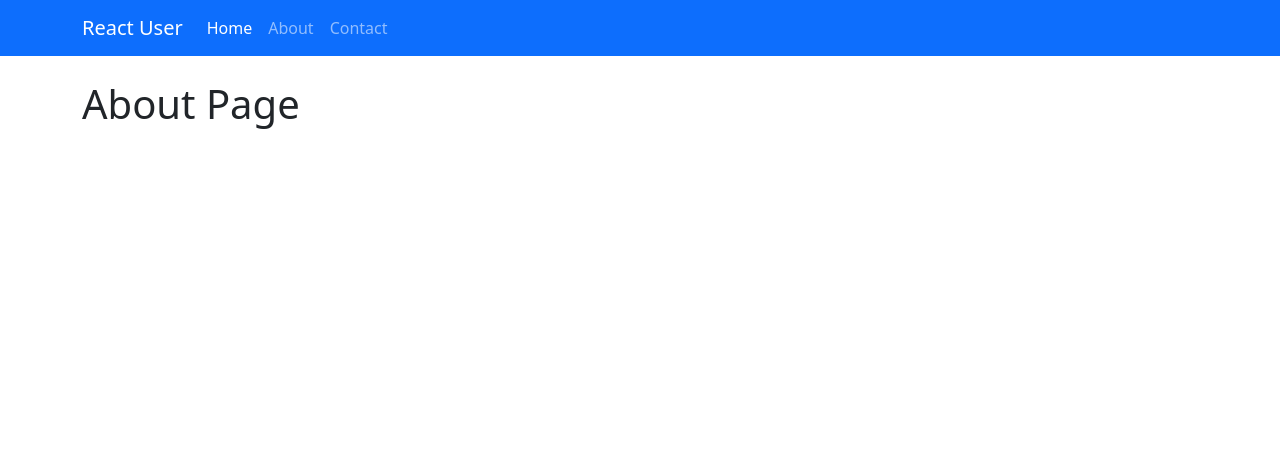
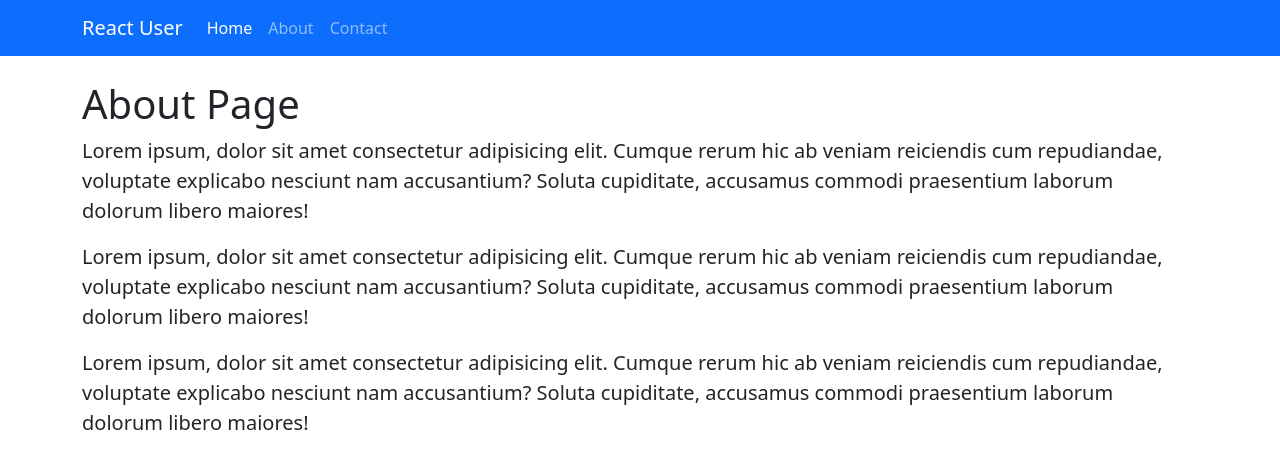
Before and after one commit to sabrina-32-SUST/CRUD-ASSIGNMENT, a React (Create React App) app in the folder assignment/: page /about in a window 1280 px wide. Shown: the top 468 px of the page. Built offline with nearby package versions, Linux system fonts and the light colour scheme.

Commit message:
about  page updated

```diff
--- a/assignment/src/component/layout/navbar.js
+++ b/assignment/src/component/layout/navbar.js
@@ -1,5 +1,5 @@
 import React from "react";
-
+import {Link} from "react-router-dom";
 
 const Navbar = () => {
     return (
--- a/assignment/src/component/pages/about.js
+++ b/assignment/src/component/pages/about.js
@@ -1,10 +1,24 @@
 import React from "react";
 
-const About = () =>{
+const About = () => {
   return (
     <div className="container">
       <div className="py-4">
         <h1>About Page</h1>
+        <p className="lead">
+          Lorem ipsum, dolor sit amet consectetur adipisicing elit. Cumque rerum
+          hic ab veniam reiciendis cum repudiandae, voluptate explicabo nesciunt
+          nam accusantium? Soluta cupiditate, accusamus commodi praesentium
+          laborum dolorum libero maiores!
+        </p>
+
+        <p className="lead">
+          Lorem ipsum, dolor sit amet consectetur adipisicing elit. Cumque rerum
+          hic ab veniam reiciendis cum repudiandae, voluptate explicabo nesciunt
+          nam accusantium? Soluta cupiditate, accusamus commodi praesentium
+          laborum dolorum libero maiores!
+        </p>
+        <p className="lead">Lorem ipsum, dolor sit amet consectetur adipisicing elit. Cumque rerum hic ab veniam reiciendis cum repudiandae, voluptate explicabo nesciunt nam accusantium? Soluta cupiditate, accusamus commodi praesentium laborum dolorum libero maiores!</p>
       </div>
     </div>
   );
```
Lines whose indentation alone changed are shown as unchanged.
